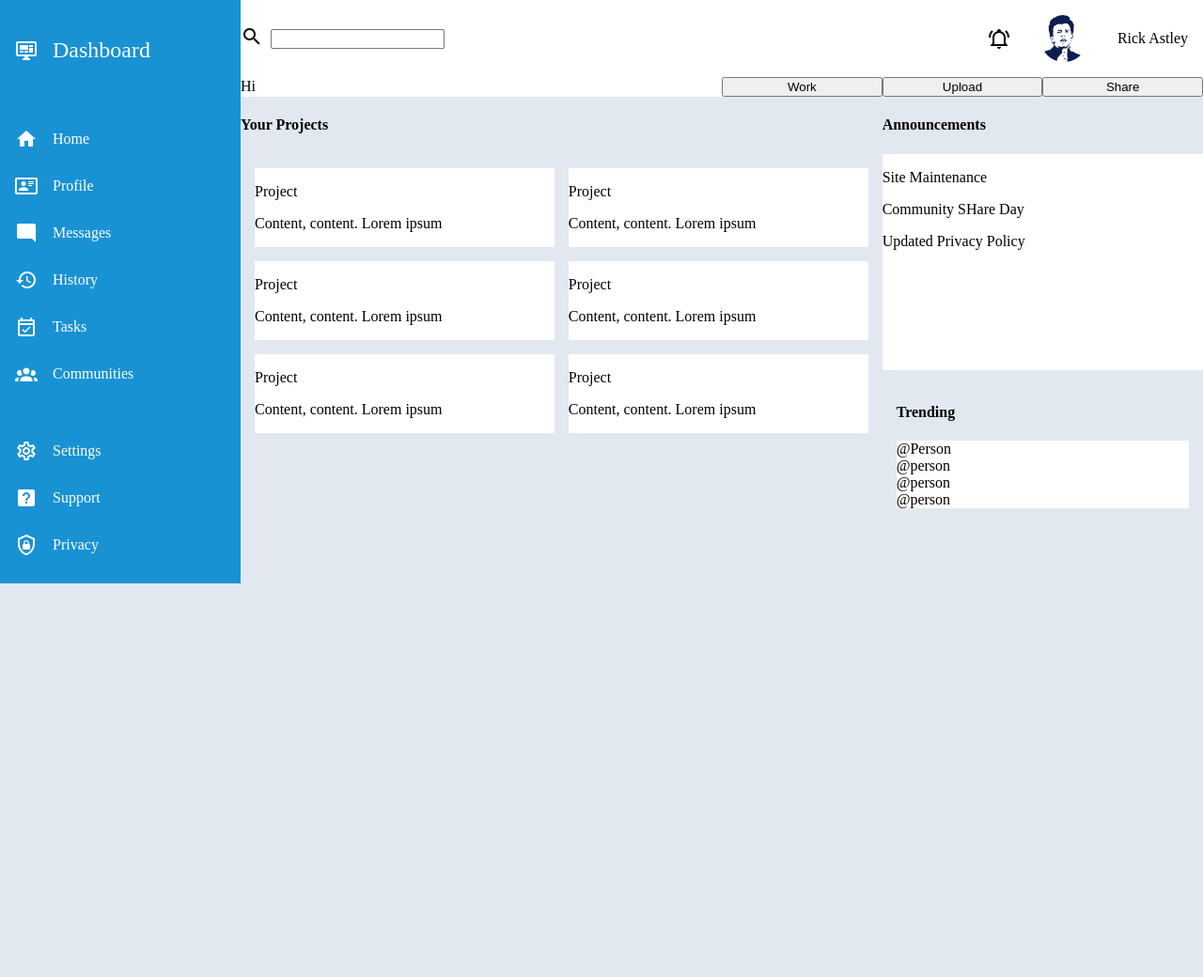
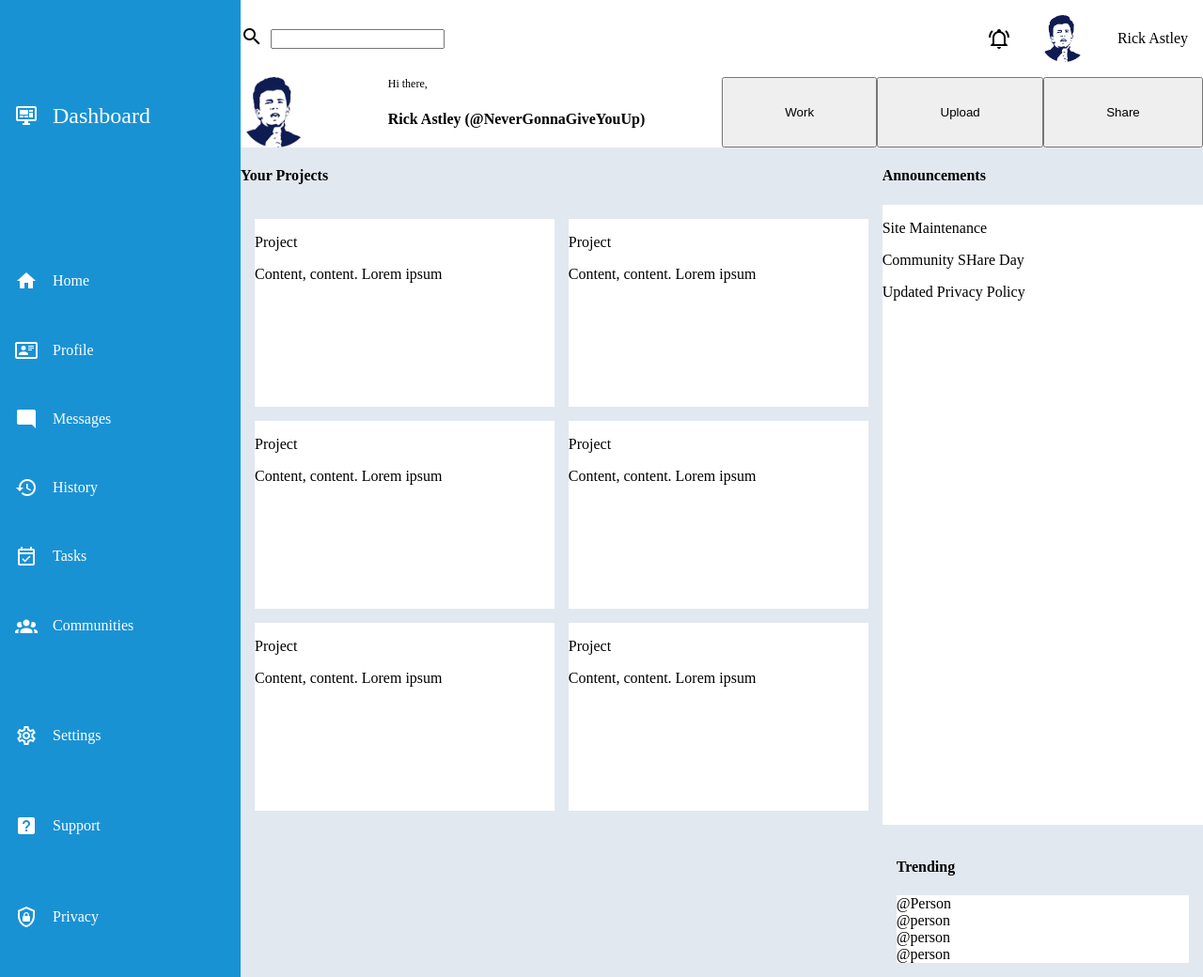
Before and after one commit to wise-guru/admin-dashboard, a plain HTML site: page index.html in a window 1280 px wide. Shown: the whole page at 94% size. Before the commit the page ends 800 px from the top, so only its background shows below. Drawn offline with Linux system fonts and the light colour scheme.

Commit message:
Add heading greeting

```diff
--- a/index.html
+++ b/index.html
@@ -77,15 +77,17 @@
                         <img src="./light-icons/bell-ring.png" alt="Bell ringing icon">
                     </li>
                     <li>
-                        <img src="./img/rick.png" alt="Rick Astley clipart" class="header-profile-pic">
+                        <img src="./img/rick.png" alt="Rick Astley clipart" class="profile-pic-1">
                     </li>
                     <li>Rick Astley</li>
                 </ul>
             </div>
             <div class="greeting">
-                <div class="greeting-icon"></div>
-                <div class="greeting-text">Hi</div>
-                <div class="greeting-tag"></div>
+                <img class="profile-pic-2" src="./img/rick.png" alt="Rick Astley clipart">
+                <div class="greeting-content">
+                    <div class="greeting-text">Hi there,</div>
+                    <div class="greeting-tag">Rick Astley (@NeverGonnaGiveYouUp)</div>
+                </div>
             </div>
                 <div class="header-buttons">
                 <button class="work">Work</button>
--- a/style.css
+++ b/style.css
@@ -77,19 +77,40 @@ li {
 
 }
 
-.header-profile-pic {
+.profile-pic-1 {
     height: 50px;
     width: 50px;
 }
 
 /* Header second row */
+
+.profile-pic-2 {
+    height: 75px;
+    width: 75px;
+}
+
 .greeting {
     display: grid;
+    grid-auto-flow: column;
+}
+
+.greeting-content {
+    display: grid;
+
+}
+
+.greeting-text {
+    font-size: 12px;
+}
+
+.greeting-tag {
+    font-size: 16px;
+    font-weight: bold;
 }
 
 .header-buttons {
     display: grid;
-    grid-template-columns: repeat(3, 1fr);
+    grid-auto-flow: column;
 }
 
 /*Main section*/
@@ -108,11 +129,11 @@ li {
     grid-template-rows: repeat(2, 1fr);
     gap: 15px;
     margin: 15px;
-    height: 200px;
 }
 
 .project {
     background-color: #fff;
+    height: 200px;
 
 }
 
```
